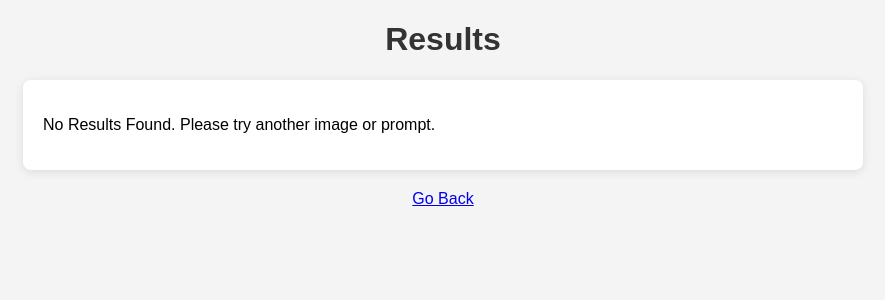
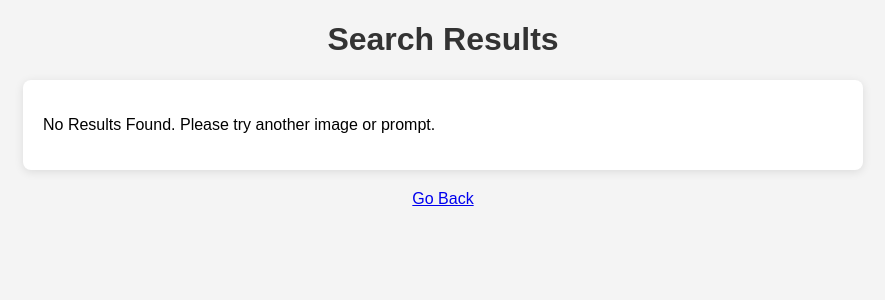
Before and after one commit to NOXious48/LENX, a Flask app: template project/templates/result.html in a window 1280 px wide. Shown: the top 300 px of the page, without its empty margins (197-1082 px from the left). Run offline with Flask 3, Linux system fonts and the light colour scheme; the template is opened without the code that fills it, so the values that code supplies are empty.

Commit message:
updated version 2

```diff
--- a/project/app.py
+++ b/project/app.py
@@ -52,7 +52,7 @@ def process():
 if __name__ == '__main__':
     app.run(debug=True)
 """
-from flask import Flask, render_template, request, jsonify
+"""from flask import Flask, render_template, request, jsonify
 import os
 import cv2  # Importing OpenCV
 import pandas as pd  # Importing pandas to handle CSV files
@@ -111,3 +111,62 @@ def process():
 
 if __name__ == '__main__':
     app.run(debug=True)
+
+"""
+from flask import Flask, render_template, request, jsonify
+import os
+import cv2  # Importing OpenCV
+import pandas as pd  # Importing pandas to handle CSV files
+from qr_scanner import scan_qr_code
+from web_search import image_to_text, perform_web_search
+
+app = Flask(__name__)
+
+def contains_qr_code(image_path):
+    # Load the image and check for QR code
+    detector = cv2.QRCodeDetector()
+    image = cv2.imread(image_path)
+    data, bbox, _ = detector.detectAndDecode(image)
+    return bbox is not None, data  # Return whether QR code exists and its data
+
+@app.route('/')
+def index():
+    return render_template('index.html')
+
+@app.route('/process', methods=['POST'])
+def process():
+    image = request.files.get('image')
+
+    if image:
+        # Save the image temporarily
+        image_path = os.path.join('static', image.filename)
+        image.save(image_path)
+
+        # Check for QR code
+        qr_code_found, qr_data = contains_qr_code(image_path)
+
+        if qr_code_found:
+            # QR code found, perform web search with QR data
+            search_results = perform_web_search(qr_data, max=1)
+            search_results.to_csv('results.csv', index=False)
+
+            # Read the CSV file and prepare data for rendering
+            csv_data = pd.read_csv('results.csv').values.tolist()
+            return render_template('result.html', csv_data=csv_data)  # Show search results
+        else:
+            # No QR code found, extract text and perform search
+            extracted_text = image_to_text(image_path)
+            if extracted_text.strip():  # Only search if there's text extracted
+                search_results = perform_web_search(extracted_text, max=20)
+                search_results.to_csv('results.csv', index=False)
+
+                # Read the CSV file and prepare data for rendering
+                csv_data = pd.read_csv('results.csv').values.tolist()
+                return render_template('result.html', csv_data=csv_data)  # Show search results
+            else:
+                return render_template('result.html', csv_data=None, error="No text extracted.")  # No text found
+
+    return render_template('result.html', csv_data=None, error="No image provided.")  # No image provided case
+
+if __name__ == '__main__':
+    app.run(debug=True)
--- a/project/templates/result.html
+++ b/project/templates/result.html
@@ -48,7 +48,7 @@
     </style>
 </head>
 <body>
-    <h1>Results</h1>
+    <h1>Search Results</h1>
 
     <div class="result-container">
         {% if csv_data and csv_data|length > 0 %}
```
Also changed, not shown: project/static/towel.jpg (added).
